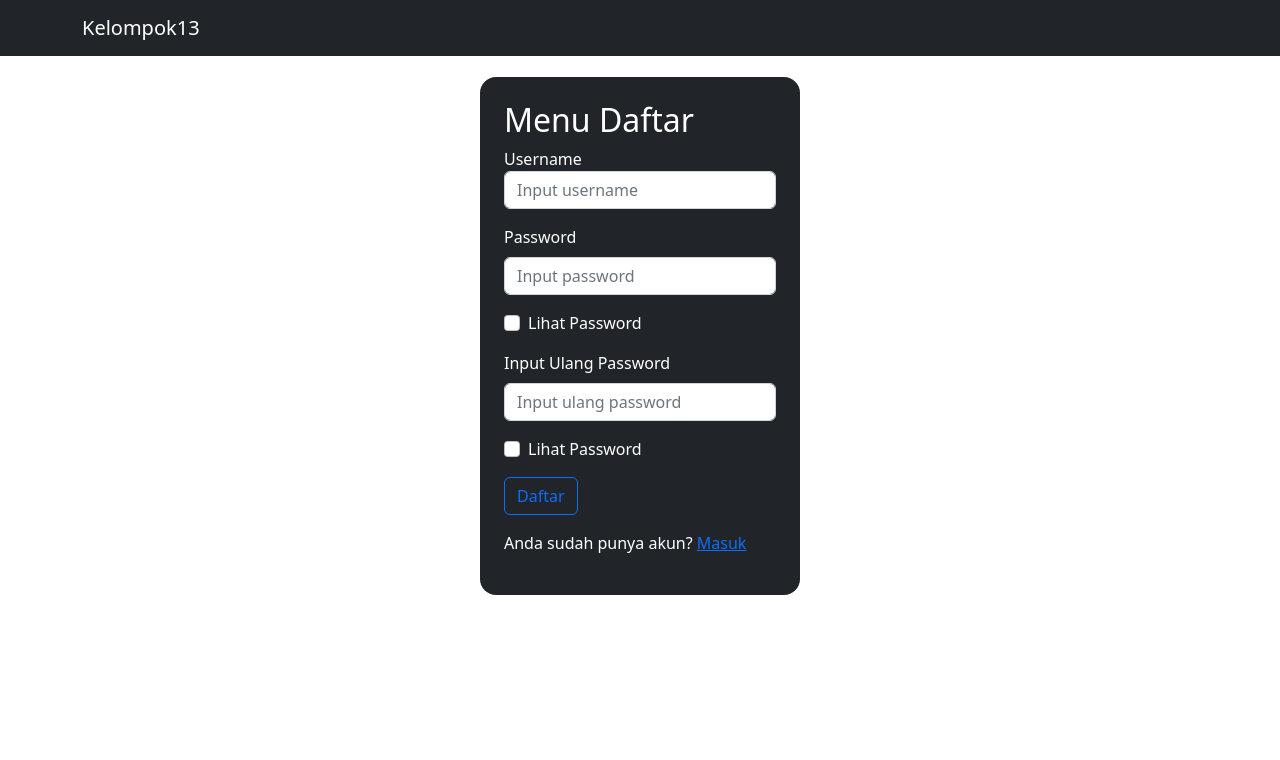
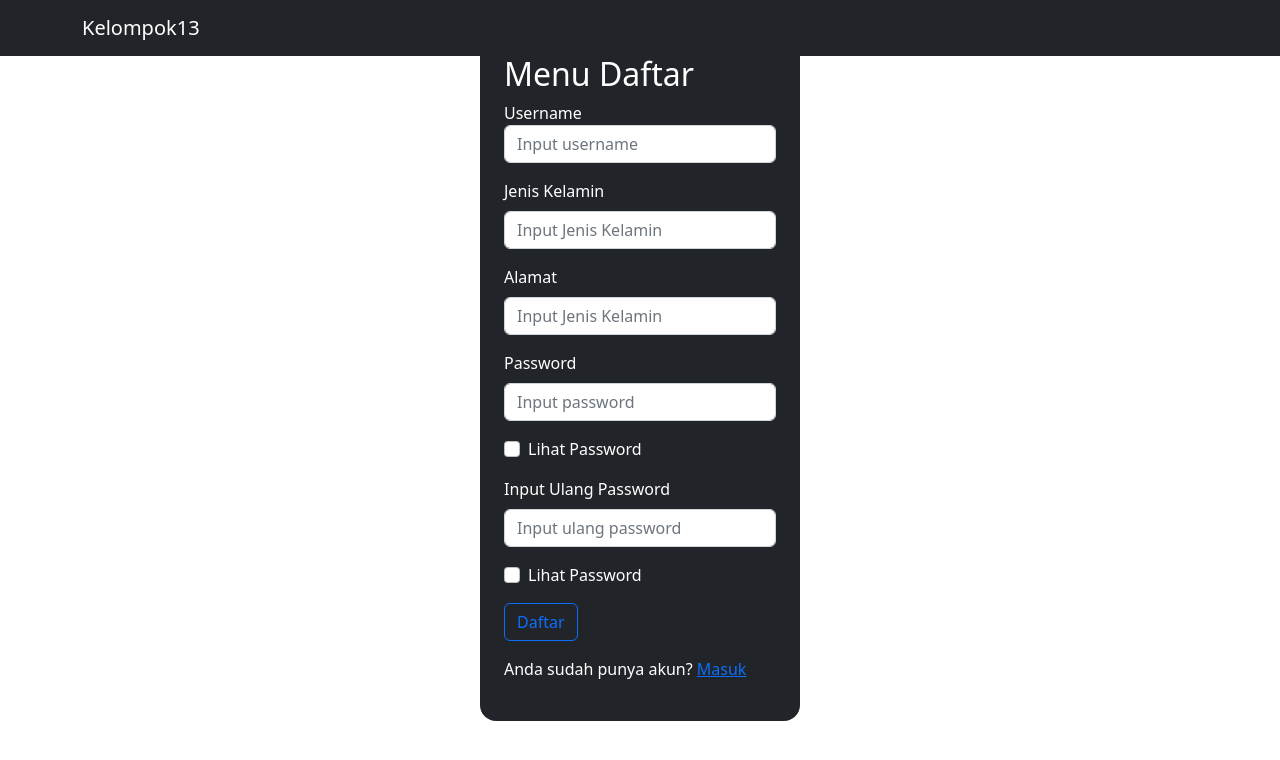
Before and after one commit to handimanny/kelompok13, a PHP site: page /daftar.php in a window 1280 px wide. Shown: the top 760 px of the page. Run offline with PHP 8.4, Linux system fonts and the light colour scheme.

Commit message:
perbarui15

```diff
--- a/daftar.php
+++ b/daftar.php
@@ -4,7 +4,7 @@ include 'config.php';
 
 session_start();
 
-if (isset($_SESSION['username'])) {
+if (isset($_SESSION['nama'])) {
     header("Location: index.php");
 }
 
@@ -35,13 +35,22 @@ if (isset($_SESSION['username'])) {
   </div>
 </nav>
 
-<div class="login-wrapper d-flex justify-content-center align-items-center" style="height: 70vh;">
+<div class="login-wrapper d-flex justify-content-center align-items-center" style="height: 80vh;">
     <div class="input-wrapper p-4 w-25 bg-secondary rounded-4 bg-dark text-white">
     <form action="" method="POST">
         <h2>Menu Daftar</h2>
         <div class="mb-3">
           <label class="form-lable">Username</label>
-          <input type="teks" class="form-control" placeholder="Input username" name="username" required>
+          <input type="teks" class="form-control" placeholder="Input username" name="nama" required>
+        </div>
+        <div class="mb-3">
+            <label for="exampleInputPassword1" class="form-label">Jenis Kelamin</label>
+            <input type="text" placeholder="Input Jenis Kelamin" class="form-control" name="jenis_kelamin">
+        </div>
+
+        <div class="mb-3">
+            <label for="exampleInputPassword1" class="form-label">Alamat</label>
+            <input type="text" placeholder="Input Jenis Kelamin" class="form-control" name="alamat" required>
         </div>
         <div class="mb-3">
             <label for="exampleInputPassword1" class="form-label">Password</label>
@@ -65,16 +74,18 @@ if (isset($_SESSION['username'])) {
 
 <?php
 if(isset($_POST['submit'])) {
-    $username = $_POST['username'];
+    $nama = $_POST['nama'];
+    $jenis_kelamin = $_POST['jenis_kelamin'];
+    $alamat = $_POST['alamat'];
     $password = $_POST['password'];
     $upassword = $_POST['upassword'];
 
     if ($password == $upassword) {
-        $sql = "SELECT * FROM users WHERE username='$username'";
-        $result = mysqli_query($db, $sql);
+        $sql = "SELECT * FROM petugas WHERE nama='$nama'";
+        $result = mysqli_query($perpustakaan, $sql);
     if (!$result->num_rows > 0) {
-        $sql = "INSERT INTO users (username, password) VALUES ('$username', '$password')";
-        $result = mysqli_query($db, $sql);
+        $sql = "INSERT INTO petugas (nama, password, jenis_kelamin, alamat) VALUES ('$nama', '$password', '$jenis_kelamin', '$alamat')";
+        $result = mysqli_query($perpustakaan, $sql);
 
     if ($result) {
         echo "<script>alert('Selamat, registrasi berhasil!')</script>";
--- a/index.php
+++ b/index.php
@@ -13,11 +13,11 @@ if (isset($_POST['submit'])) {
     $username = $_POST['username'];
     $password = $_POST['password'];
 
-    $query = mysqli_query($db, "SELECT * FROM users WHERE username='$username' AND password='$password'");
+    $query = mysqli_query($db, "SELECT * FROM perpustakaan WHERE nama='$username' AND password='$password'");
     $data = mysqli_fetch_assoc($query);
 
     if($data){
-        $_SESSION['username']=$data['username'];
+        $_SESSION['nama']=$data['nama'];
         $_SESSION['akses']=$data['akses'];
 
         if($_SESSION['akses']=='admin'){
@@ -64,7 +64,7 @@ if (isset($_POST['submit'])) {
         <h2>Menu Masuk</h2>
         <div class="mb-3">
             <label class="form-label">Username</label>
-            <input type="username" class="form-control" placeholder="username" name="username" value="<?php echo $username; ?>" required>
+            <input type="username" class="form-control" placeholder="nama" name="nama" value="<?php echo $username; ?>" required>
         </div>
         <div class="mb-3">
         <label for="exampleInputPassword1" class="form-label">Password</label>
```
Also changed, not shown: foto/Icon.png (added).
